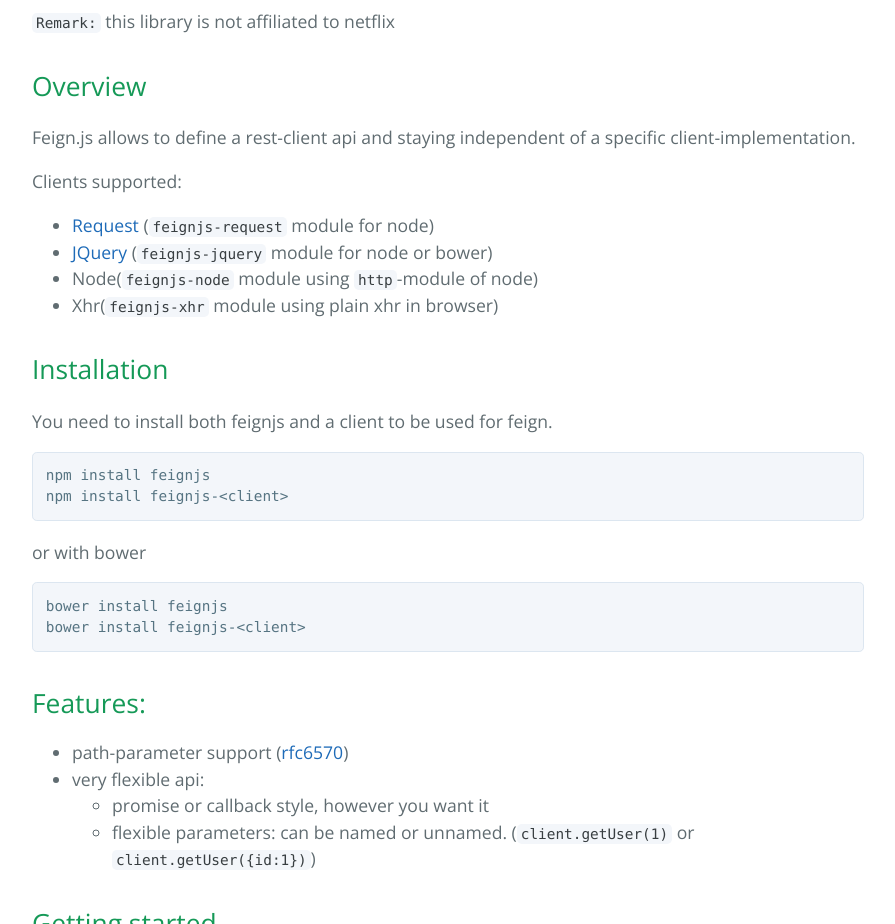
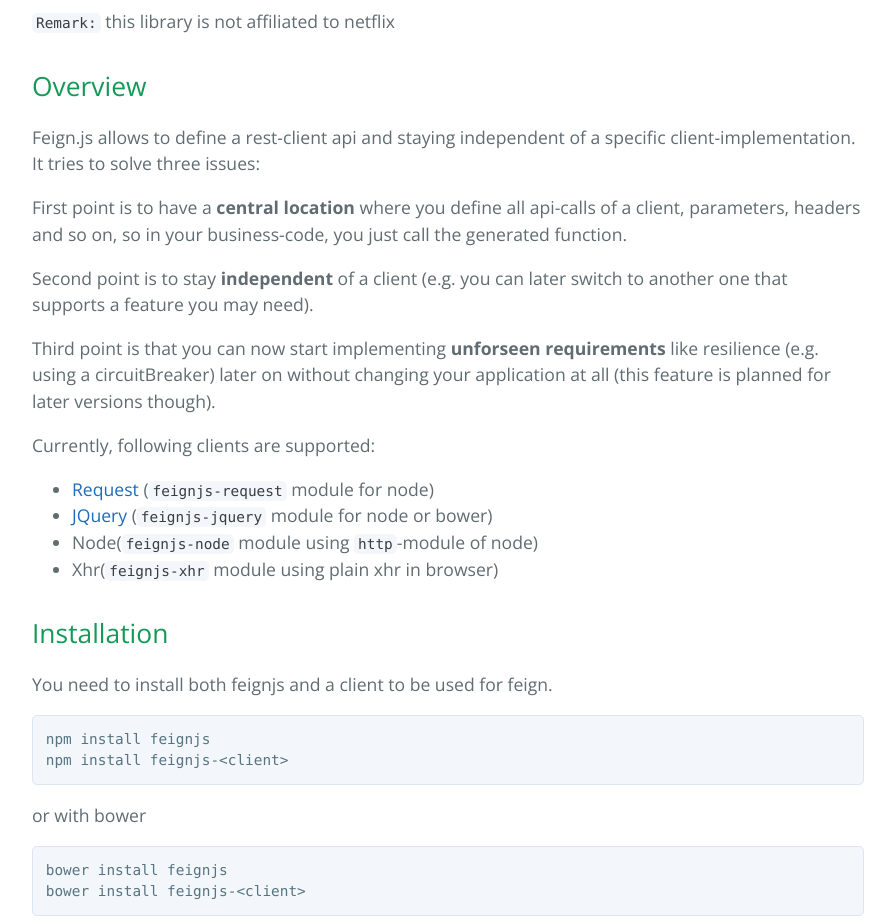
Before and after one commit to feignjs/feignjs, a plain HTML site: page index.html in a window 1280 px wide. Shown: the part 1120-2044 px from the top of the page, without its empty margins (192-1087 px from the left). Drawn offline with nearby package versions, Linux system fonts and the light colour scheme.

```diff
--- a/index.html
+++ b/index.html
@@ -5,7 +5,7 @@
     <title>Feignjs by feignjs</title>
     <meta name="viewport" content="width=device-width, initial-scale=1">
     <link rel="stylesheet" type="text/css" href="stylesheets/normalize.css" media="screen">
-    <link href='http://fonts.googleapis.com/css?family=Open+Sans:400,700' rel='stylesheet' type='text/css'>
+    <link href='https://fonts.googleapis.com/css?family=Open+Sans:400,700' rel='stylesheet' type='text/css'>
     <link rel="stylesheet" type="text/css" href="stylesheets/stylesheet.css" media="screen">
     <link rel="stylesheet" type="text/css" href="stylesheets/github-light.css" media="screen">
   </head>
@@ -31,9 +31,21 @@
 <h2>
 <a id="overview" class="anchor" href="#overview" aria-hidden="true"><span class="octicon octicon-link"></span></a>Overview</h2>
 
-<p>Feign.js  allows to define a rest-client api and staying independent of a specific client-implementation.</p>
+<p>Feign.js  allows to define a rest-client api and staying independent of a specific client-implementation.
+It tries to solve three issues:</p>
 
-<p>Clients supported:</p>
+<p>First point is to have a <strong>central location</strong> where you define all api-calls of a client,
+parameters, headers and so on, so in your business-code, you just call the generated
+function. </p>
+
+<p>Second point is to stay <strong>independent</strong> of a client (e.g. you can later switch to
+another one that supports a feature you may need). </p>
+
+<p>Third point is that you can now start implementing <strong>unforseen requirements</strong> like
+resilience (e.g. using a circuitBreaker) later on without changing your application
+at all (this feature is planned for later versions though).</p>
+
+<p>Currently, following clients are supported:</p>
 
 <ul>
 <li>
```
Also changed, not shown: params.json (+1 -1 lines).
